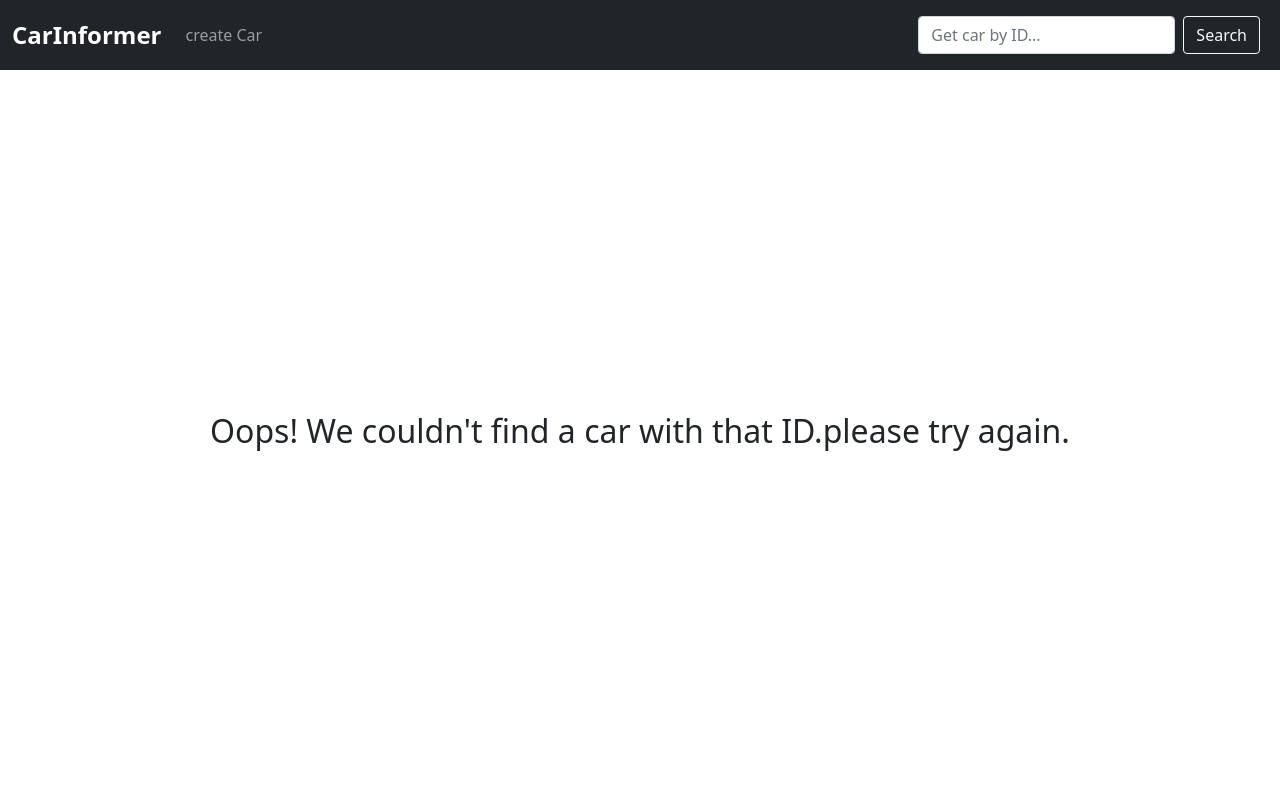
After one commit to NadeeTharuka/car-information-viewer, a FastAPI app: template templates/search.html in a window 1280 px wide. The commit adds this page. Run offline with FastAPI, Linux system fonts and the light colour scheme; the template is opened without the code that fills it, so the values that code supplies are empty.

Commit message:
Adding a search feature

```diff
--- a/main.py
+++ b/main.py
@@ -1,4 +1,4 @@
-from fastapi import FastAPI,Query,Path, HTTPException, status, Body, Request
+from fastapi import FastAPI,Query,Path, HTTPException, status, Body, Request, Form
 from fastapi.encoders import jsonable_encoder
 from fastapi.responses import RedirectResponse
 from fastapi.templating import Jinja2Templates
@@ -40,14 +40,19 @@ def get_cars(request: Request, number: Optional[str] = Query("10",max_length=3))
         response.append((id,car))
     return templates.TemplateResponse("index.html", {"request": request, "cars": response, "title": "Home"})
 
+@app.get("/search", response_class=RedirectResponse)
+def search_cars(id: str = Query("1", max_length=3)):
+    return RedirectResponse("/cars/" + id, status_code=302)
 
-@app.get("/cars/{id}", response_model=Car)
-def get_car_by_id(id: int = Path(...,ge=0,lt=1000)):
+
+
+@app.get("/cars/{id}", response_class=HTMLResponse)
+def get_car_by_id(request: Request, id: int = Path(...,ge=0,lt=1000)):
     car = cars.get(id)
+    response = templates.TemplateResponse("search.html", {"request": request, "car": car, "id": id, "title": "Search Car"})
     if not car:
-        raise HTTPException(status_code=status.HTTP_404_NOT_FOUND,detail="Could not find car by ID.")
-
-    return car
+        response.status_code = status.HTTP_404_NOT_FOUND
+    return response
 
 @app.post("/cars", status_code=status.HTTP_201_CREATED)
 def add_cars(body_cars: List[Car], min_id: Optional[int] = Body(0)):
--- a/templates/car.html
+++ b/templates/car.html
@@ -13,7 +13,7 @@
     {% endif %}
 
     {% if car["sold"] %}
-        <p>Sold in {{cars["sold"]|join(',')}}</p>
+        <p>Sold in {{car["sold"]|join(',')}}</p>
     {% else %}
         <p>Not currently available.</p>
     {% endif %}
--- a/templates/navbar.html
+++ b/templates/navbar.html
@@ -11,7 +11,7 @@
         <span class="navbar-toggler-icon"></span>
     </button>
     <div class="collapse navbar-collapse justify-content-end" id="navbarSupportedContent">
-        <form action="" class="d-flex" style="margin: 0.5em;">
+        <form action="/search" mathod="POST" class="d-flex" style="margin: 0.5em;">
             <input class="form-control me-2" type="search" placeholder="Get car by ID..." name="id" aria-label="search">
             <button class="btn btn-outline-light" type="submit">Search</button>
         </form>
--- /dev/null
+++ b/templates/search.html
@@ -0,0 +1,28 @@
+{% include 'header.html' %}
+{% include 'navbar.html' %}
+<style>
+    body {
+        width: 100%;
+        height: 100vh;
+        display: flex;
+        flex-direction: column;
+    }
+
+    .container {
+        display: flex;
+        flex-direction: column;
+        text-align: center;
+        justify-content: center;
+        align-items: center;
+        height: 100%;
+
+    }
+</style>
+<div class="container">
+    {% if car %}
+        {% include 'car.html' %}
+    {% else %}
+        <h2>Oops! We couldn't find a car with that ID.please try again.</h2>
+    {% endif %}
+</div>
+{% include 'footer.html' %}
```
